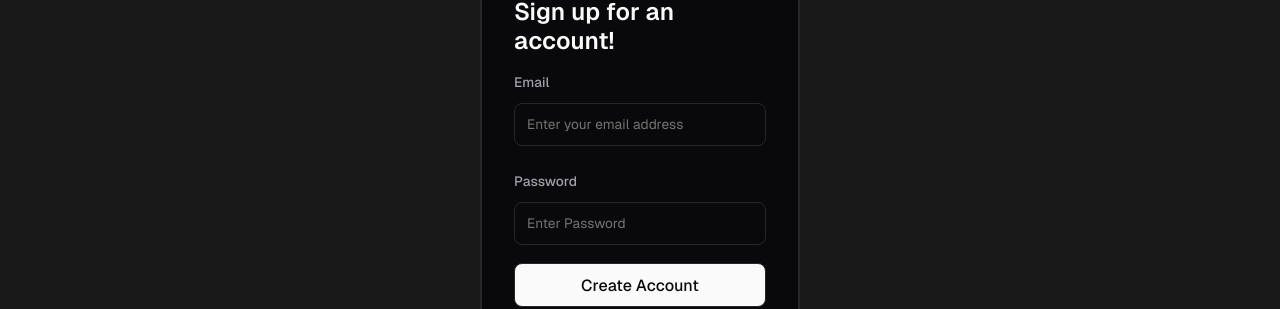
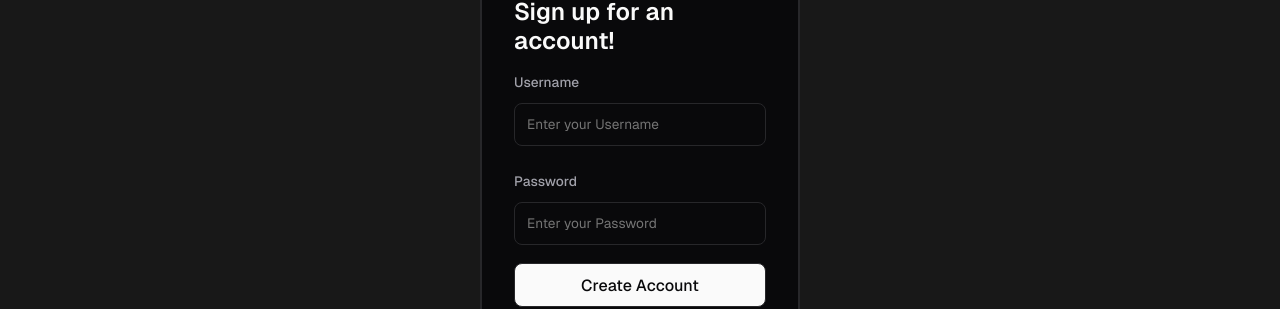
Before and after one commit to Vishal-Pattar/MindCare, a React (Create React App) app: page /register in a window 1280 px wide. Shown: the part 136-445 px from the top of the page. Built offline with nearby package versions, Linux system fonts and the light colour scheme.

Commit message:
Updated SignBox

```diff
--- a/src/components/SignBox/LoginBox.jsx
+++ b/src/components/SignBox/LoginBox.jsx
@@ -1,25 +1,68 @@
-import React from 'react';
+import React, { useState } from 'react';
 import './SignBox.css';
-import { Link } from 'react-router-dom';
+import { Link, useNavigate } from 'react-router-dom';
+import axios from 'axios';
 
 const LoginBox = () => {
+    const [username, setUsername] = useState('');
+    const [password, setPassword] = useState('');
+    const [error, setError] = useState('');
+    const navigate = useNavigate();
+
+    const handleLogin = async (event) => {
+        event.preventDefault();
+        try {
+            const url = process.env.NODE_ENV === 'development'
+                ? 'http://localhost:5000/api/auth/login'
+                : '/api/auth/login';
+            const response = await axios.post(url,
+                { username, password },
+                { withCredentials: true }
+            );
+            if (response.status === 200) {
+                navigate('/');
+            }
+        } catch (error) {
+            if (error.response && error.response.data) {
+                setError(error.response.data.msg);
+            } else {
+                setError('Server error');
+            }
+        }
+    };
+
     return (
         <>
             <div className='signbox__container'>
                 <div className='signbox__title'>Please Login to Continue</div>
                 <div className='signbox__email signbox__input'>
-                <label for="email">Email</label>
-                <input type='email' id='email' placeholder='Enter your email address' />
+                    <label htmlFor="username">Username</label>
+                    <input
+                        type='text'
+                        id='username'
+                        placeholder='Enter your Username'
+                        value={username}
+                        onChange={(e) => setUsername(e.target.value)}
+                        required
+                    />
                 </div>
                 <div className='signbox__password signbox__input'>
-                <label for="pass">Password</label>
-                <input type='password' id='pass' placeholder='Enter Password' />
+                    <label htmlFor="pass">Password</label>
+                    <input
+                        type='password'
+                        id='pass'
+                        placeholder='Enter your Password'
+                        value={password}
+                        onChange={(e) => setPassword(e.target.value)}
+                        required
+                    />
                 </div>
-            <button className='signbox__button'>Login</button>
+                <button className='signbox__button' onClick={handleLogin}>Login</button>
             </div>
             <div className='signbox__footer'>No account yet? <Link to='/register'>Register</Link></div>
+            {error && <div className='signbox__errorbox'>{error}</div>}
         </>
-    )
-}
+    );
+};
 
 export default LoginBox;
--- a/src/components/SignBox/RegisterBox.jsx
+++ b/src/components/SignBox/RegisterBox.jsx
@@ -1,24 +1,63 @@
-import React from 'react';
+import React, { useState } from 'react';
 import './SignBox.css';
-import { Link } from 'react-router-dom';
+import { Link, useNavigate } from 'react-router-dom';
+import axios from 'axios';
 
 const RegisterBox = () => {
+    const [username, setUsername] = useState('');
+    const [password, setPassword] = useState('');
+    const [error, setError] = useState('');
+    const navigate = useNavigate();
+
+    const handleRegister = async (event) => {
+        event.preventDefault();
+        try {
+            const url = process.env.NODE_ENV === 'development'
+                ? 'http://localhost:5000/api/auth/register'
+                : '/api/auth/register';
+            const response = await axios.post(url, { username, password });
+            if (response.status === 201) {
+                navigate('/login');
+            }
+        } catch (error) {
+            if (error.response && error.response.data) {
+                setError(error.response.data.msg);
+            } else {
+                setError('Server error');
+            }
+        }
+    };
+
     return (
         <>
             <div className='signbox__container'>
                 <div className='signbox__title'>Sign up for an account!</div>
                 <div className='signbox__email signbox__input'>
-                <label for="email">Email</label>
-                <input type='email' id='email' placeholder='Enter your email address' />
+                    <label htmlFor="username">Username</label>
+                    <input
+                        type='text'
+                        id='username'
+                        placeholder='Enter your Username'
+                        value={username}
+                        onChange={(e) => setUsername(e.target.value)}
+                        required
+                    />
                 </div>
                 <div className='signbox__password signbox__input'>
-                <label for="pass">Password</label>
-                <input type='password' id='pass' placeholder='Enter Password' />
+                    <label htmlFor="pass">Password</label>
+                    <input
+                        type='password'
+                        id='pass'
+                        placeholder='Enter your Password'
+                        value={password}
+                        onChange={(e) => setPassword(e.target.value)}
+                        required
+                    />
                 </div>
-            <button className='signbox__button'>Create Account</button>
+                <button className='signbox__button' onClick={handleRegister}>Create Account</button>
             </div>
-        <div className='signbox__footer'>
-            Already have an account? <Link to='/login'>Log in</Link></div>
+            <div className='signbox__footer'>Already have an account? <Link to='/login'>Log in</Link></div>
+            {error && <div className='signbox__errorbox'>{error}</div>}
         </>
     )
 }
--- a/src/components/SignBox/SignBox.css
+++ b/src/components/SignBox/SignBox.css
@@ -31,6 +31,10 @@
     flex-direction: column;
 }
 
+.signbox__input.invalid input {
+    border-color: var(--color-text-error)
+}
+
 .signbox__input label {
     font-size: 0.85rem;
     font-family: 'Geist-Medium', sans-serif;
@@ -51,6 +55,14 @@
 
 .signbox__input input:focus {
     border-color: var(--color-text-secondary);
+}
+
+.signbox__error {
+    font-size: 0.75rem;
+    font-family: 'Geist-Light', sans-serif;
+    color: var(--color-text-error);
+    user-select: none;
+    margin: 0.1rem;
 }
 
 .signbox__button {
@@ -77,6 +89,7 @@
     text-align: center;
     color: var(--color-text-secondary);
     position: relative;
+    margin-bottom: 2rem;
 }
 
 .signbox__footer a {
@@ -84,3 +97,20 @@
     text-decoration: underline;
     color: var(--color-text-secondary);
 }
+
+.signbox__errorbox {
+    padding: 0.5rem;
+    background-color: var(--color-bg);
+    font-size: 1rem;
+    font-family: 'Geist-Regular', sans-serif;
+    color: var(--color-text-error);
+    user-select: none;
+    position: relative;
+    left: 50%;
+    transform: translateX(-50%);
+    display: inline-flex;
+    box-sizing: border-box;
+    border: 1px solid var(--color-border);
+    max-width: 50vw;
+    transition: .2 ease;
+}
```
Also changed, not shown: src/components/SignBox/SignBox.txt (added). Lines whose indentation alone changed are shown as unchanged.
